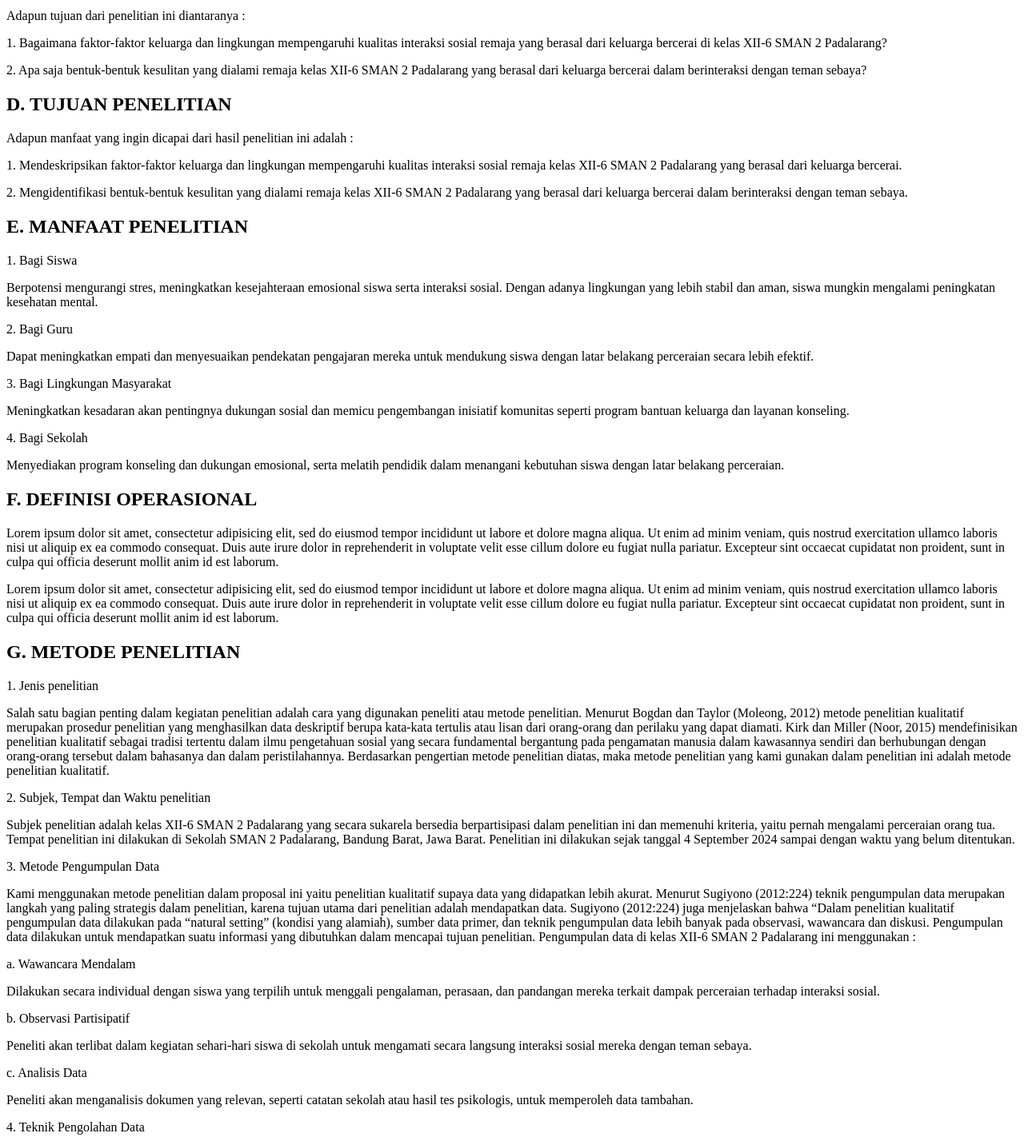
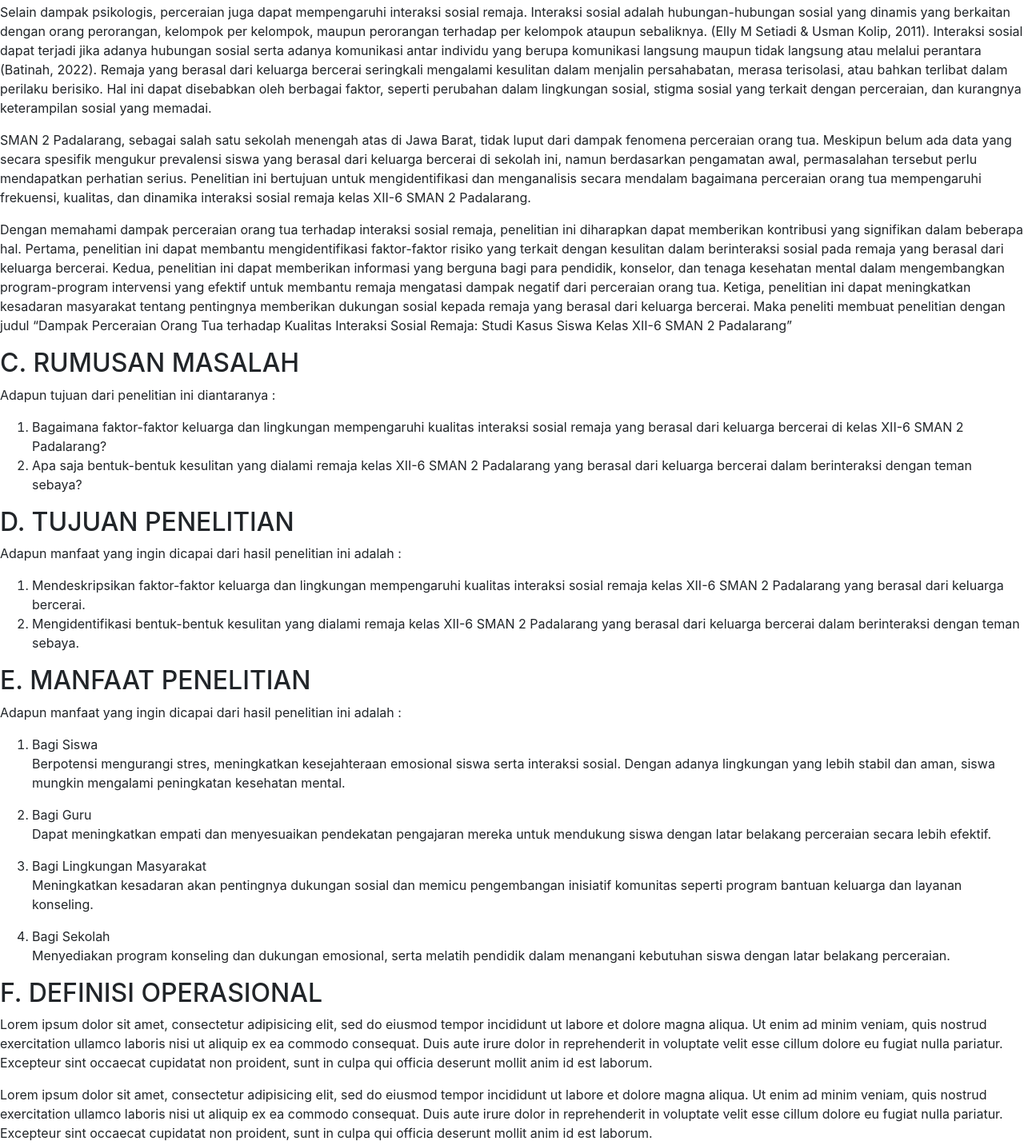
Before and after one commit to Jake1157/KTI2024, a plain HTML site: page index.html in a window 1280 px wide. Shown: the part 746-2178 px from the top of the page at 80% size. Drawn offline with nearby package versions, Linux system fonts and the light colour scheme.

Commit message:
index.html

```diff
--- a/index.html
+++ b/index.html
@@ -5,10 +5,22 @@
 	<meta charset="utf-8">
 	<meta name="viewport" content="width=device-width, initial-scale=1">
 	<title>website pertamaku</title>
+
+<link rel="stylesheet" href="https://cdn.jsdelivr.net/npm/bootstrap@4.6.2/dist/css/bootstrap.min.css" integrity="sha384-xOolHFLEh07PJGoPkLv1IbcEPTNtaed2xpHsD9ESMhqIYd0nLMwNLD69Npy4HI+N" crossorigin="anonymous">
+
+
 </head>
 <body>
-<h1>DAMPAK SISWA YANG MENGALAMI PERCERAIAN ORANG TUA STUDI KASUS KELAS XII-6 DI SMAN 2 PADALARANG</h1>
-<marquee>Selamat Datang Di Website KTI F-5</marquee>
+
+<div class="jumbotron jumbotron-fluid">
+  <div class="container">
+    <h1 class="display-4">DAMPAK SISWA YANG MENGALAMI PERCERAIAN ORANG TUA STUDI KASUS KELAS XII-6 DI SMAN 2 PADALARANG</h1>
+    <p class="lead">Karya Tulis Ilmiah SMAN 2 Padalarang 2024</p>
+  </div>
+</div>
+
+
+
 <hr>
 <h2>A. JUDUL PENELITIAN</h2>
 <p>Dampak Siswa Yang Mengalami Perceraian Orang Tua Studi Kasus Siswa Kelas XII-6 DI SMAN 2 Padalarang</p>
@@ -19,26 +31,34 @@
 <p>Selain dampak psikologis, perceraian juga dapat mempengaruhi interaksi sosial remaja. Interaksi sosial adalah hubungan-hubungan sosial yang dinamis yang berkaitan dengan orang perorangan, kelompok per kelompok, maupun perorangan terhadap per kelompok ataupun sebaliknya. (Elly M Setiadi & Usman Kolip, 2011).  Interaksi sosial dapat terjadi jika adanya hubungan sosial serta adanya komunikasi antar individu yang berupa komunikasi langsung maupun tidak langsung atau melalui perantara (Batinah, 2022).  Remaja yang berasal dari keluarga bercerai seringkali mengalami kesulitan dalam menjalin persahabatan, merasa terisolasi, atau bahkan terlibat dalam perilaku berisiko. Hal ini dapat disebabkan oleh berbagai faktor, seperti perubahan dalam lingkungan sosial, stigma sosial yang terkait dengan perceraian, dan kurangnya keterampilan sosial yang memadai.</p>
 <p>SMAN 2 Padalarang, sebagai salah satu sekolah menengah atas di Jawa Barat, tidak luput dari dampak fenomena perceraian orang tua. Meskipun belum ada data yang secara spesifik mengukur prevalensi siswa yang berasal dari keluarga bercerai di sekolah ini, namun berdasarkan pengamatan awal, permasalahan tersebut perlu mendapatkan perhatian serius. Penelitian ini bertujuan untuk mengidentifikasi dan menganalisis secara mendalam bagaimana perceraian orang tua mempengaruhi frekuensi, kualitas, dan dinamika interaksi sosial remaja kelas XII-6 SMAN 2 Padalarang.</p>
 <p>Dengan memahami dampak perceraian orang tua terhadap interaksi sosial remaja, penelitian ini diharapkan dapat memberikan kontribusi yang signifikan dalam beberapa hal. Pertama, penelitian ini dapat membantu mengidentifikasi faktor-faktor risiko yang terkait dengan kesulitan dalam berinteraksi sosial pada remaja yang berasal dari keluarga bercerai. Kedua, penelitian ini dapat memberikan informasi yang berguna bagi para pendidik, konselor, dan tenaga kesehatan mental dalam mengembangkan program-program intervensi yang efektif untuk membantu remaja mengatasi dampak negatif dari perceraian orang tua. Ketiga, penelitian ini dapat meningkatkan kesadaran masyarakat tentang pentingnya memberikan dukungan sosial kepada remaja yang berasal dari keluarga bercerai. Maka peneliti membuat penelitian dengan judul “Dampak Perceraian Orang Tua terhadap Kualitas Interaksi Sosial Remaja: Studi Kasus Siswa Kelas XII-6 SMAN 2 Padalarang”</p>
+
 <h2>C. RUMUSAN MASALAH</h2>
+
 <p>Adapun tujuan dari penelitian ini diantaranya :</p>
-<p>1. Bagaimana faktor-faktor keluarga dan lingkungan mempengaruhi kualitas interaksi sosial remaja yang berasal dari keluarga bercerai di kelas XII-6 SMAN 2 Padalarang? </p>
-<p>2. Apa saja bentuk-bentuk kesulitan yang dialami remaja kelas XII-6  SMAN 2 Padalarang yang berasal dari keluarga bercerai dalam berinteraksi dengan teman sebaya? </p>
+<ol>
+    <li>Bagaimana faktor-faktor keluarga dan lingkungan mempengaruhi kualitas interaksi sosial remaja yang berasal dari keluarga bercerai di kelas XII-6 SMAN 2 Padalarang?</li>
+    <li>Apa saja bentuk-bentuk kesulitan yang dialami remaja kelas XII-6  SMAN 2 Padalarang yang berasal dari keluarga bercerai dalam berinteraksi dengan teman sebaya?</li>
+</ol>
+
 <h2>D. TUJUAN PENELITIAN</h2>
 <p>Adapun manfaat yang ingin dicapai dari hasil penelitian ini adalah :</p>
-<p>1. Mendeskripsikan faktor-faktor keluarga dan lingkungan mempengaruhi kualitas interaksi sosial remaja kelas XII-6 SMAN 2 Padalarang yang berasal dari keluarga bercerai.
-</p>
-<p>2. Mengidentifikasi bentuk-bentuk kesulitan yang dialami remaja kelas XII-6 SMAN 2 Padalarang  yang berasal dari keluarga bercerai dalam berinteraksi dengan teman sebaya.
-</p>
+<ol>
+    <li>Mendeskripsikan faktor-faktor keluarga dan lingkungan mempengaruhi kualitas interaksi sosial remaja kelas XII-6 SMAN 2 Padalarang yang berasal dari keluarga bercerai.</li>
+    <li>Mengidentifikasi bentuk-bentuk kesulitan yang dialami remaja kelas XII-6 SMAN 2 Padalarang  yang berasal dari keluarga bercerai dalam berinteraksi dengan teman sebaya.</li>
+</ol>
+
 <h2>E. MANFAAT PENELITIAN</h2>
-<p>1. Bagi Siswa</p>
-<p>Berpotensi mengurangi stres, meningkatkan kesejahteraan emosional siswa serta interaksi sosial. Dengan adanya lingkungan yang lebih stabil dan aman, siswa mungkin mengalami peningkatan kesehatan mental.
-</p>
-<p>2. Bagi Guru</p>
+<p>Adapun manfaat yang ingin dicapai dari hasil penelitian ini adalah :</p>
+<ol>
+    <li>Bagi Siswa</li>
+    <p>Berpotensi mengurangi stres, meningkatkan kesejahteraan emosional siswa serta interaksi sosial. Dengan adanya lingkungan yang lebih stabil dan aman, siswa mungkin mengalami peningkatan kesehatan mental.</p>
+    <li>Bagi Guru</li>
     <p>Dapat meningkatkan empati dan menyesuaikan pendekatan pengajaran mereka untuk mendukung siswa dengan latar belakang perceraian secara lebih efektif.</p>
-<p>3. Bagi Lingkungan Masyarakat</p>
-Meningkatkan kesadaran akan pentingnya dukungan sosial dan memicu pengembangan inisiatif komunitas seperti program bantuan keluarga dan layanan konseling.
-<p>4. Bagi Sekolah</p>
+    <li>Bagi Lingkungan Masyarakat</li>
+    <p>Meningkatkan kesadaran akan pentingnya dukungan sosial dan memicu pengembangan inisiatif komunitas seperti program bantuan keluarga dan layanan konseling.</p>
+    <li>Bagi Sekolah</li>
     <p>Menyediakan program konseling dan dukungan emosional, serta melatih pendidik dalam menangani kebutuhan siswa dengan latar belakang perceraian.</p>
+</ol>
 <h2>F. DEFINISI OPERASIONAL</h2>
 <p>Lorem ipsum dolor sit amet, consectetur adipisicing elit, sed do eiusmod
 tempor incididunt ut labore et dolore magna aliqua. Ut enim ad minim veniam,
@@ -53,13 +73,14 @@ consequat. Duis aute irure dolor in reprehenderit in voluptate velit esse
 cillum dolore eu fugiat nulla pariatur. Excepteur sint occaecat cupidatat non
 proident, sunt in culpa qui officia deserunt mollit anim id est laborum.</p>
 <h2>G. METODE PENELITIAN</h2>
-<p>1. Jenis penelitian</p>
+<ol>
+    <li>Jenis penelitian</li>
     <p>Salah satu bagian penting dalam kegiatan penelitian adalah cara yang digunakan peneliti atau metode penelitian. Menurut Bogdan dan Taylor (Moleong, 2012) metode penelitian kualitatif merupakan prosedur penelitian yang menghasilkan data deskriptif berupa kata-kata tertulis atau lisan dari orang-orang dan perilaku yang dapat diamati. Kirk dan Miller (Noor, 2015) mendefinisikan penelitian kualitatif sebagai tradisi tertentu dalam ilmu pengetahuan sosial yang secara fundamental bergantung pada pengamatan manusia dalam kawasannya sendiri dan berhubungan dengan orang-orang tersebut dalam bahasanya dan dalam peristilahannya.
     Berdasarkan pengertian metode penelitian diatas, maka metode penelitian yang kami gunakan dalam penelitian ini adalah metode penelitian kualitatif.</p>
-<p>2. Subjek, Tempat dan Waktu penelitian</p>
+    <li>Subjek, Tempat dan Waktu penelitian</li>
     <p>Subjek penelitian adalah kelas XII-6 SMAN 2 Padalarang yang secara sukarela bersedia berpartisipasi dalam penelitian ini dan memenuhi kriteria, yaitu pernah mengalami perceraian orang tua.
     Tempat penelitian ini dilakukan di Sekolah SMAN 2 Padalarang, Bandung Barat, Jawa Barat. Penelitian ini dilakukan sejak tanggal 4 September 2024 sampai dengan waktu yang belum ditentukan.</p>
-<p>3. Metode Pengumpulan Data</p>
+    <li>Metode Pengumpulan Data</li>
     <p>Kami menggunakan metode penelitian dalam proposal ini yaitu penelitian kualitatif supaya data yang didapatkan lebih akurat. Menurut Sugiyono (2012:224) teknik pengumpulan data merupakan langkah yang paling strategis dalam penelitian, karena tujuan utama dari penelitian adalah mendapatkan data. Sugiyono (2012:224) juga menjelaskan bahwa “Dalam penelitian kualitatif pengumpulan data dilakukan pada “natural setting”  (kondisi yang alamiah), sumber data primer, dan teknik pengumpulan data lebih banyak pada observasi, wawancara dan diskusi. Pengumpulan data dilakukan untuk mendapatkan suatu informasi yang dibutuhkan dalam mencapai tujuan penelitian. Pengumpulan data di kelas XII-6 SMAN 2 Padalarang ini menggunakan :</p>
     <p> a. Wawancara Mendalam</p>
     <p>Dilakukan secara individual dengan siswa yang terpilih untuk menggali pengalaman, perasaan, dan pandangan mereka terkait dampak perceraian terhadap interaksi sosial.</p>
@@ -67,7 +88,7 @@ Tempat penelitian ini dilakukan di Sekolah SMAN 2 Padalarang, Bandung Barat, Jaw
     <p>Peneliti akan terlibat dalam kegiatan sehari-hari siswa di sekolah untuk mengamati secara langsung interaksi sosial mereka dengan teman sebaya.</p>
     <p> c.  Analisis Data</p>
     <p>Peneliti akan menganalisis dokumen yang relevan, seperti catatan sekolah atau hasil tes psikologis, untuk memperoleh data tambahan.</p>
-<p>4. Teknik Pengolahan Data</p>
+    <li>Teknik Pengolahan Data</li>
     <p>Setelah data terkumpul melalui wawancara mendalam, observasi partisipatif, dan analisis dokumen, tahap selanjutnya adalah melakukan pengolahan data secara kualitatif. Pengolahan data kualitatif bertujuan untuk mereduksi, menyederhanakan, mengklasifikasi, mengkodekan, dan menginterpretasi data mentah menjadi informasi yang dapat dipahami dan dijelaskan.</p>
 <p>a. Transkripsi</p>
 <p>Semua data wawancara akan ditranskripsi secara lengkap dan akurat.</p>
@@ -81,6 +102,8 @@ Tempat penelitian ini dilakukan di Sekolah SMAN 2 Padalarang, Bandung Barat, Jaw
 <p>Melakukan analisis tematik untuk mengidentifikasi pola, hubungan, dan makna yang tersembunyi dalam data. Analisis tematik akan membantu dalam menjawab pertanyaan penelitian.</p>
 <p>f. Membuat Narasi</p>
 <p>Hasil analisis akan disusun dalam bentuk narasi yang koheren dan logis, yang menggambarkan temuan penelitian secara jelas dan terperinci. Untuk memaksimalkan keabsahan temuan, akan dilakukan triangulasi data. Triangulasi melibatkan perbandingan data dari berbagai sumber (wawancara, observasi, dokumen) untuk mengkonfirmasi temuan dan mengurangi bias.</p>
+</ol>
+
 <h2>H. DAFTAR PUSTAKA</h2>
 <p>Barat, J. (2024). Jumlah Nikah dan Cerai - Tabel Statistik. Bps.go.id; Badan Pusat Statistik Provinsi Jawa Barat. https://jabar.bps.go.id/id/statistics-table/2/MzMyIzI=/jumlah-nikah-dan-cerai.html </p>
 <p>Lorem ipsum dolor sit amet, consectetur adipisicing elit, sed do eiusmod
@@ -89,5 +112,10 @@ quis nostrud exercitation ullamco laboris nisi ut aliquip ex ea commodo
 consequat. Duis aute irure dolor in reprehenderit in voluptate velit esse
 cillum dolore eu fugiat nulla pariatur. Excepteur sint occaecat cupidatat non
 proident, sunt in culpa qui officia deserunt mollit anim id est laborum.</p>
+
+
+<script src="https://cdn.jsdelivr.net/npm/jquery@3.5.1/dist/jquery.slim.min.js" integrity="sha384-DfXdz2htPH0lsSSs5nCTpuj/zy4C+OGpamoFVy38MVBnE+IbbVYUew+OrCXaRkfj" crossorigin="anonymous"></script>
+<script src="https://cdn.jsdelivr.net/npm/bootstrap@4.6.2/dist/js/bootstrap.bundle.min.js" integrity="sha384-Fy6S3B9q64WdZWQUiU+q4/2Lc9npb8tCaSX9FK7E8HnRr0Jz8D6OP9dO5Vg3Q9ct" crossorigin="anonymous"></script>
+
 </body>
 </html>
```
Lines whose indentation alone changed are shown as unchanged.
